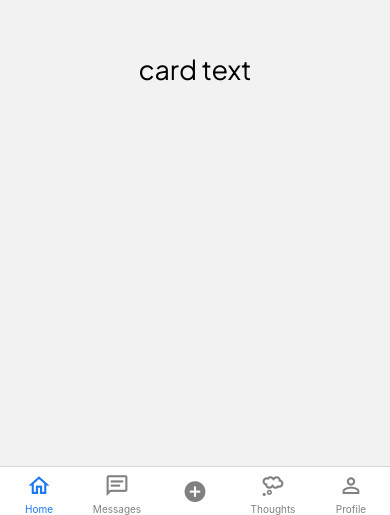
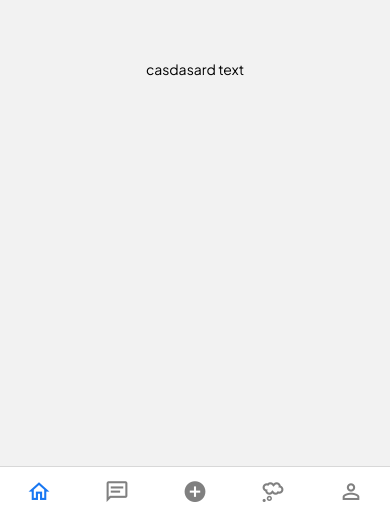
Before and after one commit to Group-15-2/imu, a React Native app: screen / in a window 390 px wide. Shown: the part 329-844 px from the top of the page. Built offline with nearby package versions, Linux system fonts and the light colour scheme.

Commit message:
Label names

```diff
--- a/App.js
+++ b/App.js
@@ -15,6 +15,7 @@ function MyTabs() {
     <Tab.Navigator
     screenOptions={({ route }) => ({
       headerShown: false,
+      tabBarShowLabel: false,
       tabBarIcon: ({ focused, color, size }) => {
         let iconName;
 
--- a/components/card.js
+++ b/components/card.js
@@ -4,7 +4,7 @@ import React from 'react'
 export default function Card() {
     return (
         <View>
-            <Text style={{ fontFamily: 'Jakarta', fontSize: 27 }}>card text</Text>
+            <Text style={{ fontFamily: 'Jakarta',}}>casdasard text</Text>
         </View>
     );
 }
```
Also changed, not shown: Screens/Home copy 2.js (added, +14 -0 lines), Screens/Home copy.js (added, +14 -0 lines).
